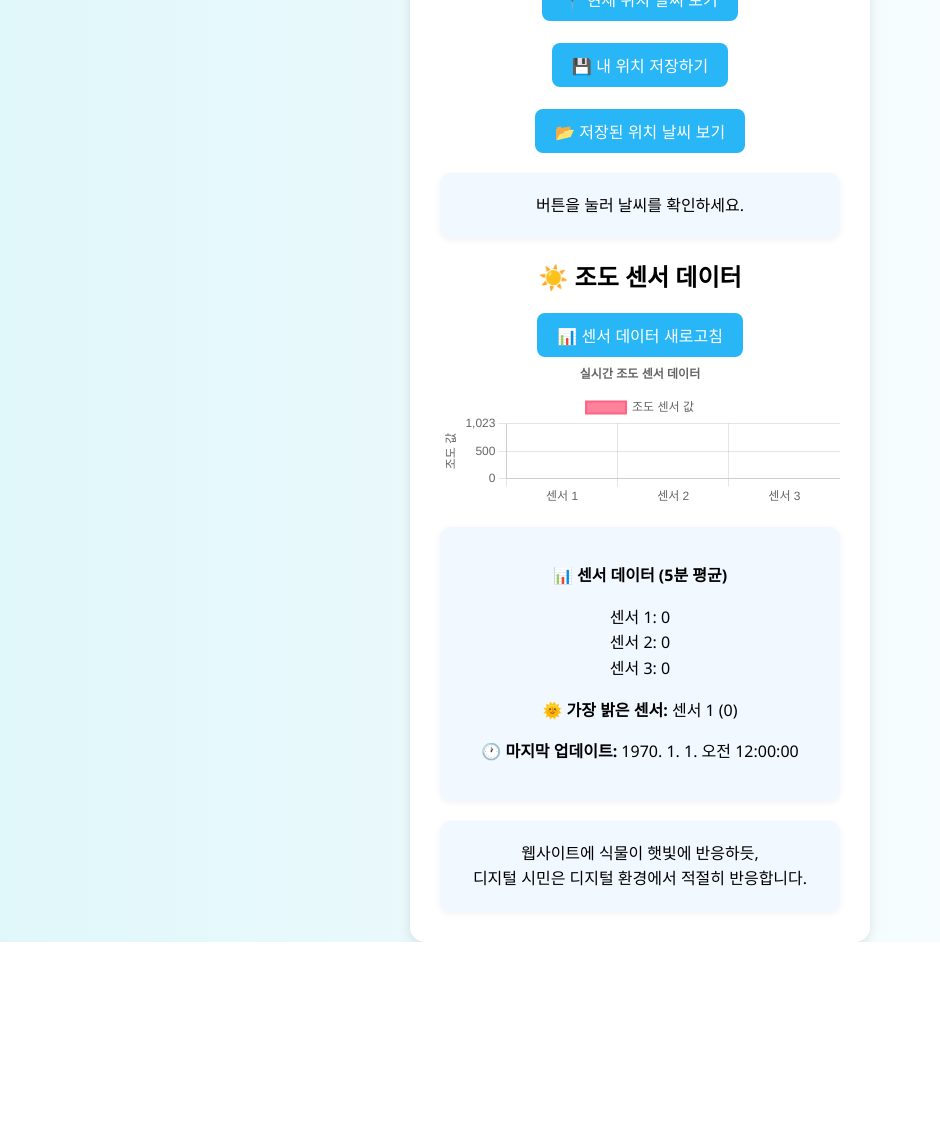
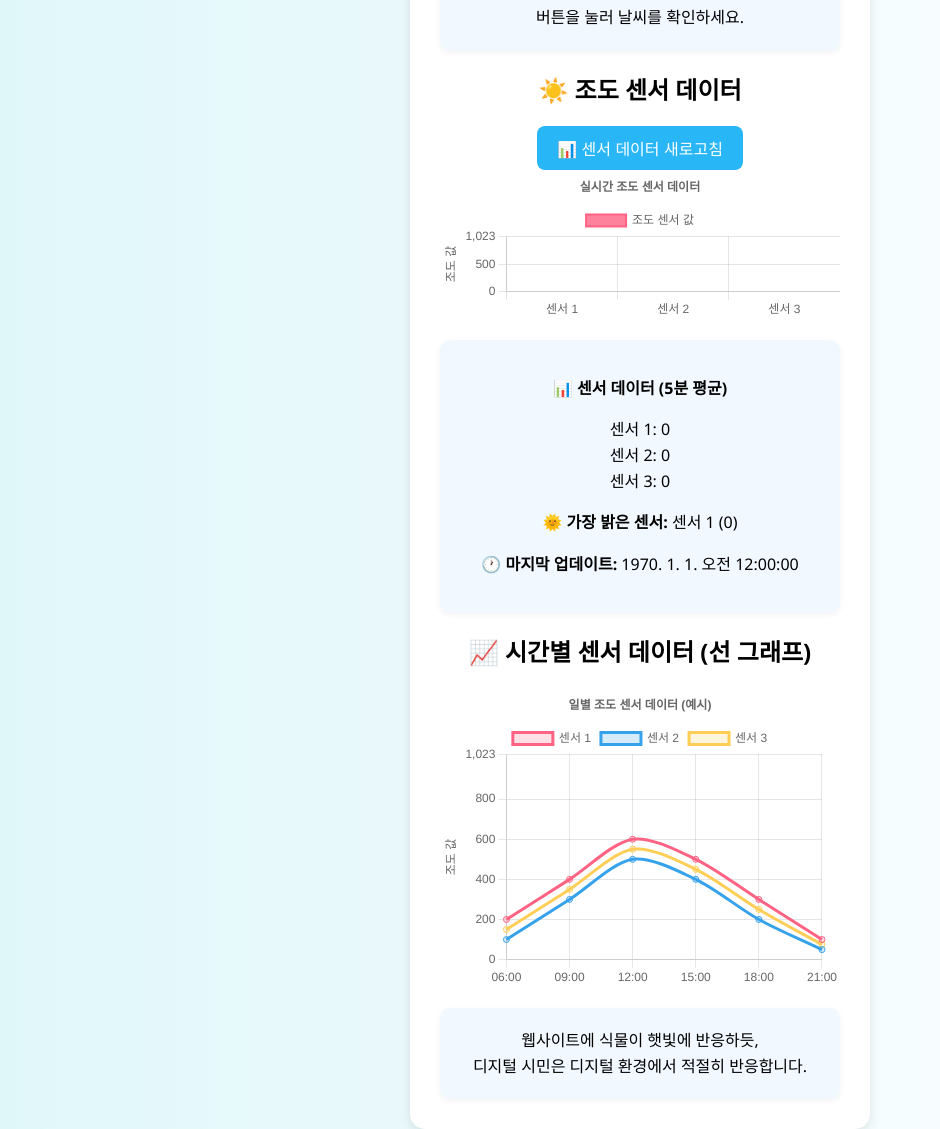
Before and after one commit to ruble0m46/flask-eco-app, a Flask app: page / in a window 1280 px wide. Shown: the whole page, without its empty margins (0-940 px from the left). Before the commit the page ends 942 px from the top, so only its background shows below. Run offline with Flask 3, Linux system fonts and the light colour scheme.

Commit message:
Update index.html

```diff
--- a/templates/index.html
+++ b/templates/index.html
@@ -25,6 +25,14 @@
             <div id="sensor-info" class="card">센서 데이터를 불러오는 중...</div>
         </div>
 
+        <div class="sensor-section">
+            <h2>📈 시간별 센서 데이터 (선 그래프)</h2>
+            <div class="chart-container">
+                <canvas id="dailySensorChart" width="600" height="300"></canvas>
+            </div>
+        </div>
+
+
         <div id="대충" class="card">웹사이트에 식물이 햇빛에 반응하듯, <br>디지털 시민은 디지털 환경에서 적절히 반응합니다. </div>
     </div>
 </body>
```
